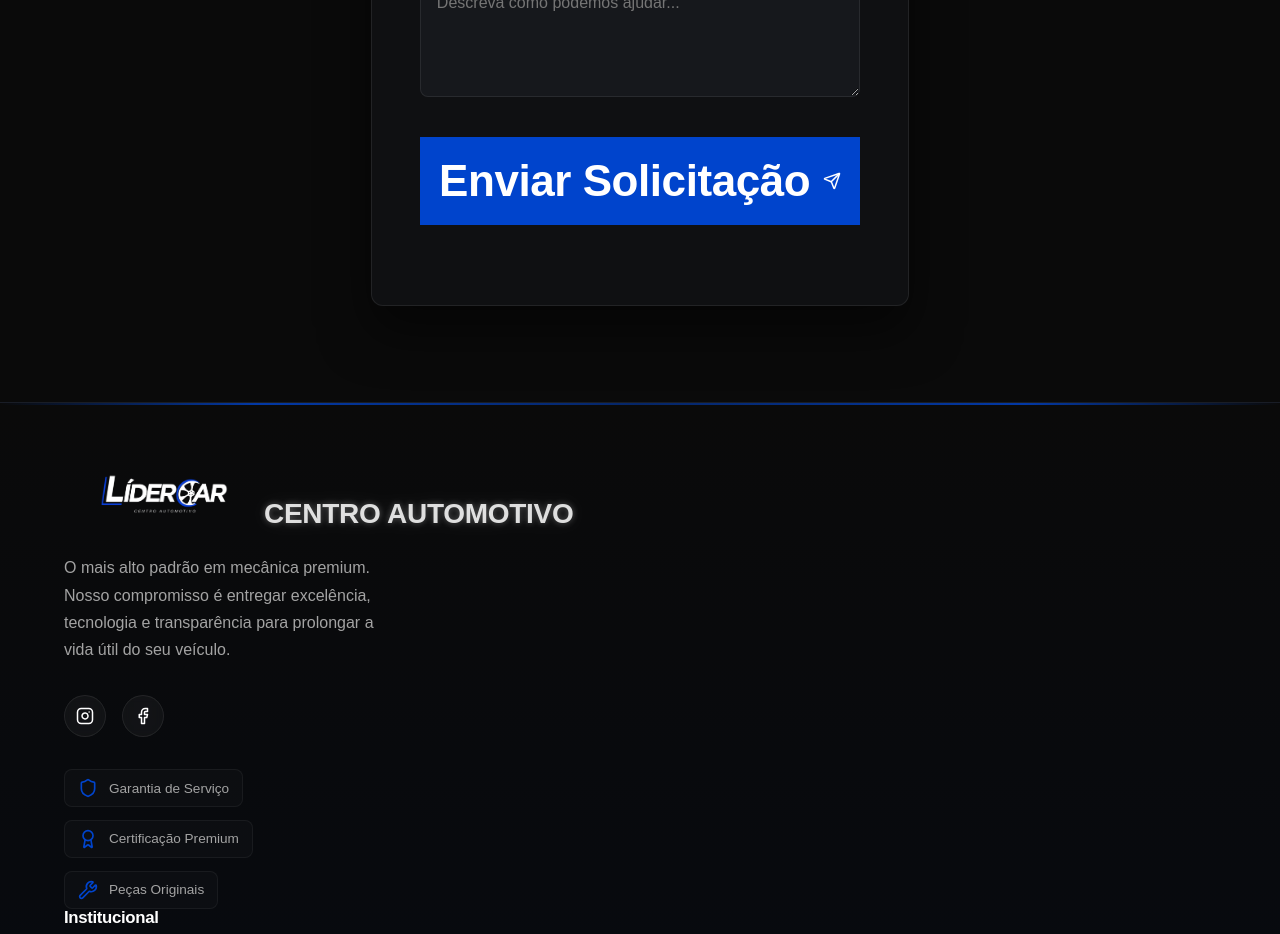
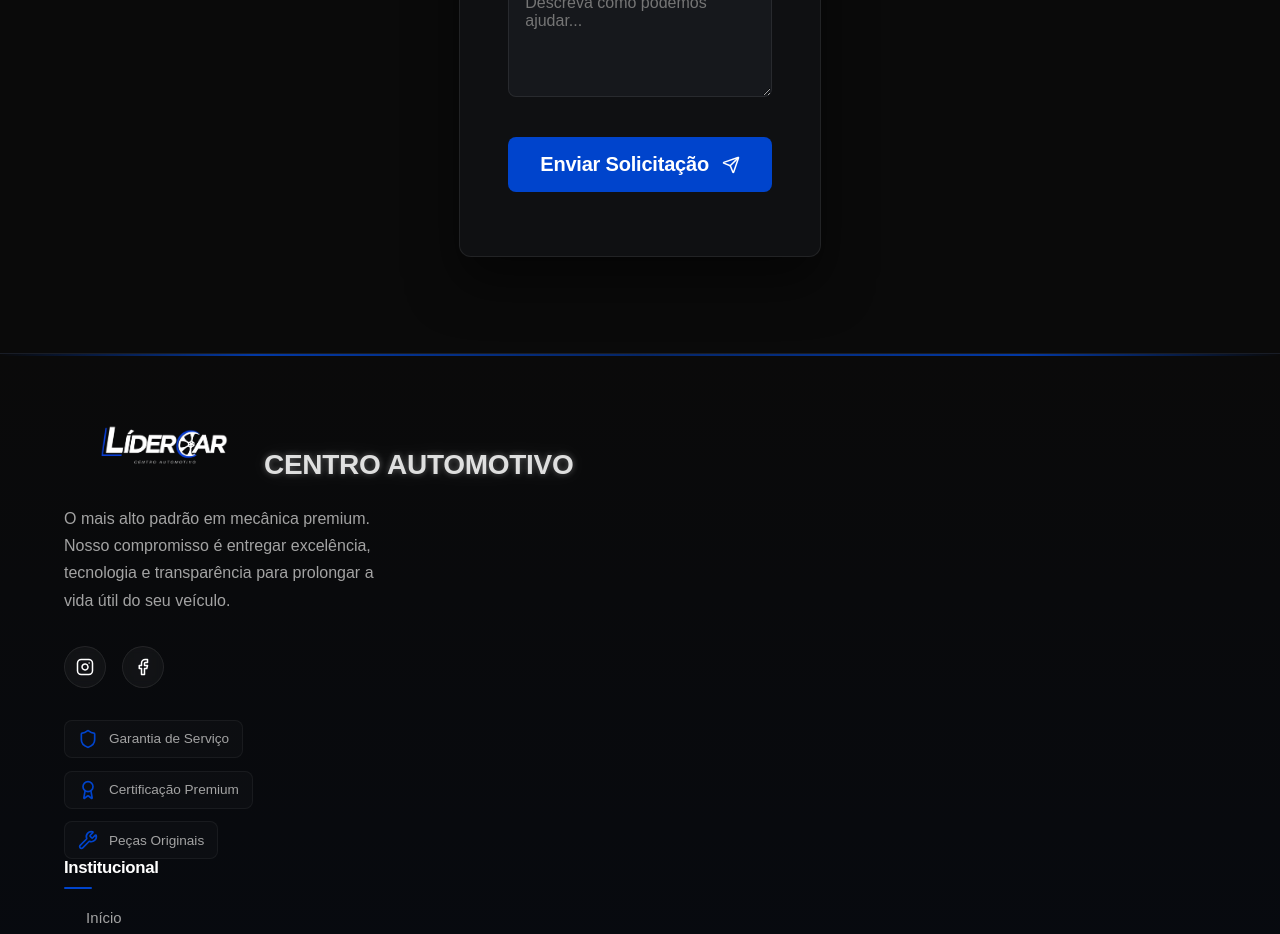
Before and after one commit to RogerDLima/lidercar, a Next.js app: page /contato in a window 1280 px wide. Shown: the part 920-1854 px from the top of the page. Built offline with nearby package versions, Linux system fonts and the light colour scheme; no server answers.

Commit message:
changes for client3

```diff
--- a/src/app/page.tsx
+++ b/src/app/page.tsx
@@ -2,7 +2,7 @@ import dynamic from 'next/dynamic';
 import Header from "@/components/Header";
 import Hero from "@/components/Hero";
 import TrustBar from "@/components/TrustBar";
-const TrustBarWithNames = dynamic(() => import('@/components/TrustBarWithNames'));
+
 import Stats from "@/components/Stats";
 
 // Lazy Loaded Sections
@@ -23,7 +23,7 @@ export default function Home() {
       <Header />
       <Hero />
       <TrustBar />
-      <TrustBarWithNames />
+      <TrustBar />
       <Stats />
       <BugattiShowcase />
       <About />
--- a/src/components/ContactForm.module.css
+++ b/src/components/ContactForm.module.css
@@ -87,11 +87,12 @@
     background: var(--accent-primary);
     color: #fff;
     border: none;
-    padding: 1.2rem;
+    padding: 1rem 2rem;
     font-family: var(--font-titles);
-    font-size: 2.75rem;
-    font-weight: 800;
-    margin-bottom: 2rem;
+    font-size: 1.25rem;
+    /* Reduced from huge size */
+    font-weight: 700;
+    margin-bottom: 1rem;
     letter-spacing: -0.01em;
     cursor: pointer;
     transition: all 0.3s ease;
@@ -100,12 +101,14 @@
     justify-content: center;
     align-items: center;
     gap: 0.8rem;
+    border-radius: 8px;
 }
 
 .submitBtn:hover {
-    background: var(--accent-hover);
+    background: #0033cc;
+    /* Darker blue instead of red */
     transform: translateY(-2px);
-    box-shadow: 0 10px 20px rgba(230, 0, 0, 0.3);
+    box-shadow: 0 10px 20px rgba(0, 68, 204, 0.3);
 }
 
 .submitBtn:active {
--- a/src/components/Footer.tsx
+++ b/src/components/Footer.tsx
@@ -114,9 +114,9 @@ export default function Footer() {
                 <div className={`container ${styles.bottomContainer}`}>
                     <p>&copy; {new Date().getFullYear()} LiderCar. Todos os direitos reservados.</p>
                     <div className={styles.legalLinks}>
-                        <Link href="#">Política de Privacidade</Link>
+                        <Link href="/privacidade">Política de Privacidade</Link>
                         <span className={styles.separator}>|</span>
-                        <Link href="#">Termos de Serviço</Link>
+                        <Link href="/termos">Termos de Serviço</Link>
                     </div>
                 </div>
             </div>
--- a/src/components/Hero.tsx
+++ b/src/components/Hero.tsx
@@ -26,7 +26,7 @@ export default function Hero() {
                         Somos apaixonados em servir, <br />
                         <FlickeringText
                             text="seu carro."
-                            flickerIndexes={[4, 5]}
+                            flickerIndexes={[4, 5, 6, 7, 8]}
                             className={styles.highlight}
                             as="span"
                         />
--- a/src/components/TrustBar.module.css
+++ b/src/components/TrustBar.module.css
@@ -1,6 +1,6 @@
 .trustBar {
     width: 100%;
-    background: rgba(255, 255, 255, 0.02);
+    background: #050505;
     border-top: 1px solid var(--glass-border);
     border-bottom: 1px solid var(--glass-border);
     display: flex;
```
Also changed, not shown: src/components/Services.module.css (+11 -3 lines).
